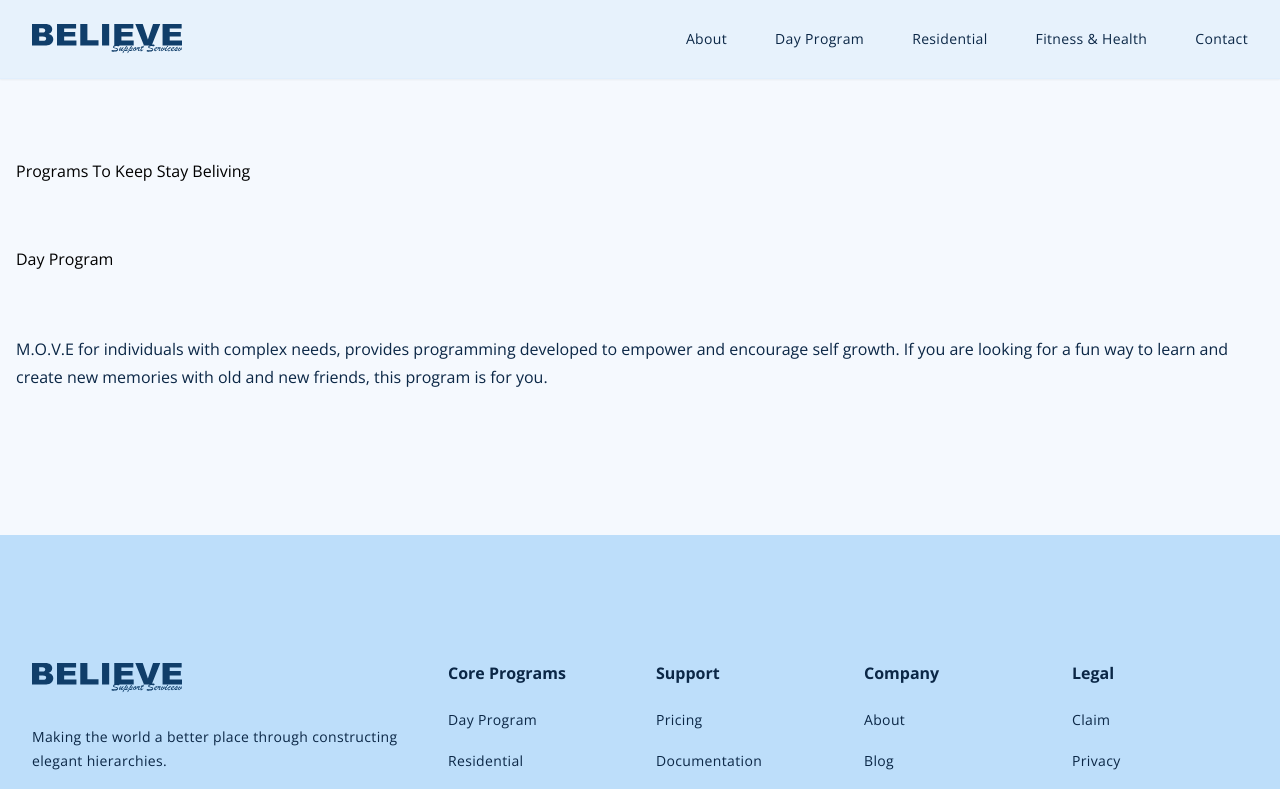
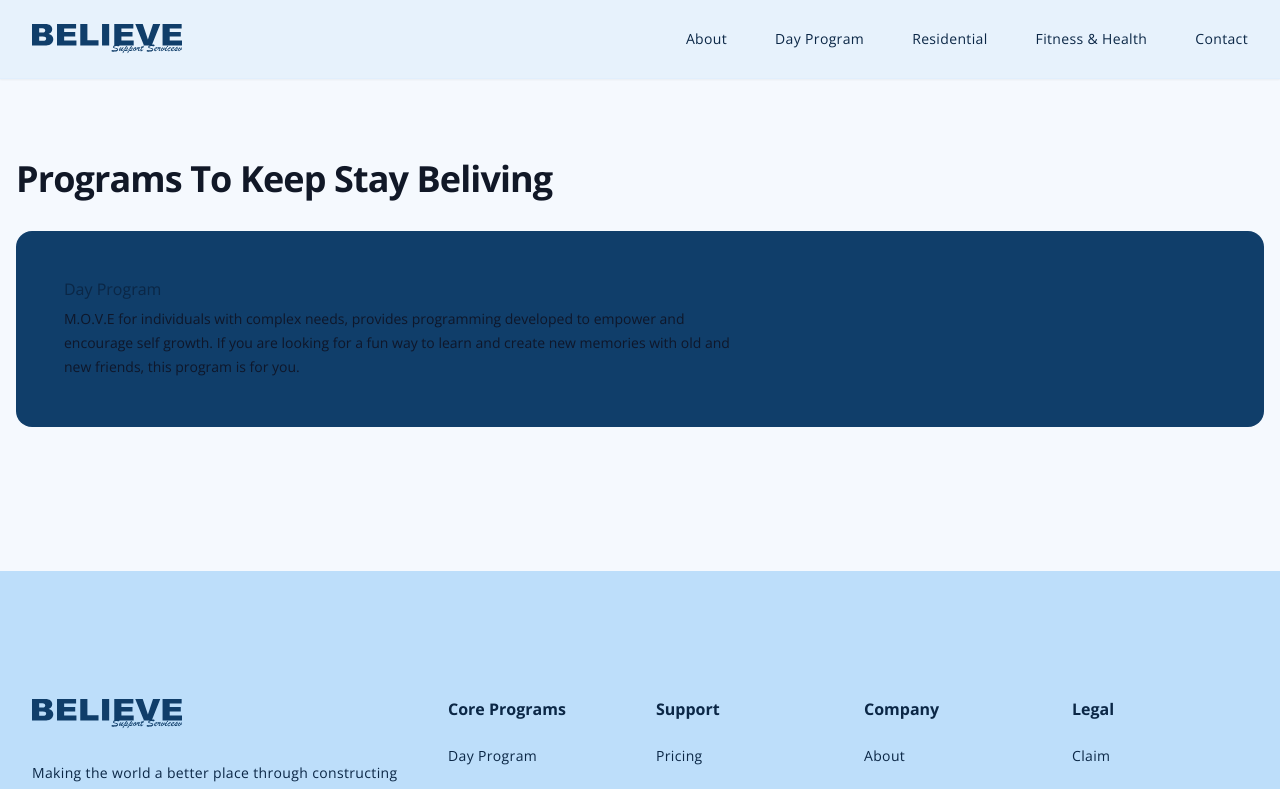
Before and after one commit to Justin-Bento/believe-support-services, a Next.js app: page /programs in a window 1280 px wide. Shown: the top 789 px of the page. Built offline with nearby package versions, Linux system fonts and the light colour scheme.

Commit message:
looped programs to indiviual need

```diff
--- a/src/pages/programs.tsx
+++ b/src/pages/programs.tsx
@@ -3,6 +3,7 @@ import Head from "next/head";
 import Appbar from "@/components/Appbar";
 import Footer from "@/components/Footer";
 import { app_programs } from "@/lib/data";
+import Link from "next/link";
 
 export default function programs() {
   return (
@@ -15,16 +16,20 @@ export default function programs() {
         />
       </Head>
       <Appbar />
-      <div className="container p-4 mx-auto mt-16 mb-32 space-y-16">
-        <h1 className="">Programs To Keep Stay Beliving</h1>
-        {app_programs.map((data:any) => {
-          return (
-            <>
-              <h2 className="headline-msmalledium">{data.title}</h2>
-              <p className="body-large">{data.subtitle}</p>
-            </>
-          )
-        })}
+      <div className="container p-4 mx-auto my-32 mt-16">
+        <h1 className="mb-8 text-3xl font-bold tracking-tight text-gray-900 dark:text-gray-300 sm:text-4xl">Programs To Keep Stay Beliving</h1>
+        <div className="flex flex-col gap-8">
+          {app_programs.map((data: any) => {
+            return (
+              <>
+                <Link href={`/programs/${data.title.toString().toLowerCase().split(' ').join('-')}`} className="flex flex-col gap-2 p-12 rounded-2xl bg-primary-900">
+                  <h2 className="title-medium">{data.title}</h2>
+                  <p className="max-w-2xl prose-sm text-slate-900 dark:text-slate-300">{data.subtitle}</p>
+                </Link>
+              </>
+            )
+          })}
+        </div>
       </div>
       <Footer />
     </>
```
